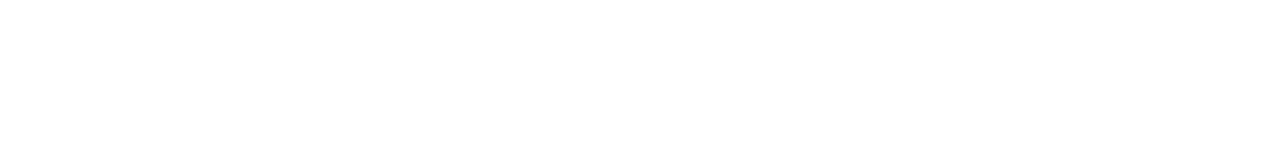
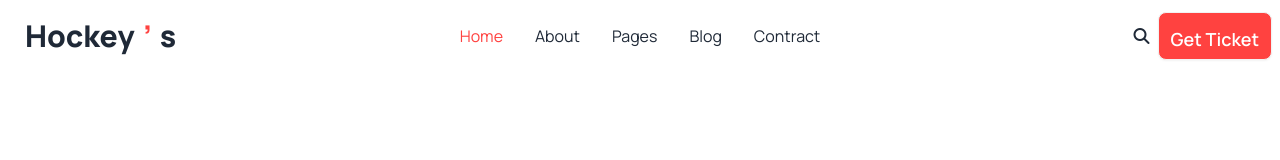
Before and after one commit to Ahmedturaj/B9A3-Hockeys, a plain HTML site: page index.html in a window 1280 px wide. Drawn offline with nearby package versions, Linux system fonts and the light colour scheme.

Commit message:
added navbar

```diff
--- a/index.html
+++ b/index.html
@@ -1,18 +1,69 @@
 <!DOCTYPE html>
-<html lang="en">
+<html data-theme="light" lang="en">
 
 <head>
     <meta charset="UTF-8">
     <meta name="viewport" content="width=device-width, initial-scale=1.0">
     <title>Hockey's</title>
+    <!-- font awesome link -->
+    <script src="https://kit.fontawesome.com/479f6b8171.js" crossorigin="anonymous"></script>
+    <!-- Google font Manrope -->
+    <link rel="preconnect" href="https://fonts.googleapis.com">
+    <link rel="preconnect" href="https://fonts.gstatic.com" crossorigin>
+    <link href="https://fonts.googleapis.com/css2?family=Manrope:wght@200..800&display=swap" rel="stylesheet">
+    <!-- Daisy UI link -->
+    <link href="https://cdn.jsdelivr.net/npm/daisyui@4.6.0/dist/full.min.css" rel="stylesheet" type="text/css" />
+    <script src="https://cdn.tailwindcss.com"></script>
+
+    <!-- font style -->
+    <style>
+        .font-manrope {
+            font-family: "Manrope", sans-serif;
+        }
+    </style>
+
 </head>
 
-<body>
+<body class="font-manrope">
     <!-- header-->
-    <header>
+    <header class="container mx-auto">
         <!-- nav -->
-        <nav>
-
+        <nav class="mb-10 lg:h-20">
+            <div class="navbar bg-base-100">
+                <div class="navbar-start">
+                    <div class="dropdown">
+                        <div tabindex="0" role="button" class="btn btn-ghost lg:hidden">
+                            <svg xmlns="http://www.w3.org/2000/svg" class="h-5 w-5" fill="none" viewBox="0 0 24 24"
+                                stroke="currentColor">
+                                <path stroke-linecap="round" stroke-linejoin="round" stroke-width="2"
+                                    d="M4 6h16M4 12h8m-8 6h16" />
+                            </svg>
+                        </div>
+                        <ul tabindex="0"
+                            class="menu menu-sm dropdown-content mt-3 z-[1] p-2 shadow bg-base-100 rounded-box w-52">
+                            <li class="text-[#FF4240] "><a>Home</a></li>
+                            <li class="hover:text-[#FF4240] "><a>About</a></li>
+                            <li class="hover:text-[#FF4240] "><a>Pages</a></li>
+                            <li class="hover:text-[#FF4240] "><a>Blog</a></li>
+                            <li class="hover:text-[#ff4240]"><a>Contract</a></li>
+                        </ul>
+                    </div>
+                    <a class="btn btn-ghost font-extrabold text-3xl">Hockey<span class="text-[#ff4240]">’</span>s</a>
+                </div>
+                <div class="navbar-center hidden lg:flex">
+                    <ul class="menu menu-horizontal px-1 text-base">
+                        <li class="text-[#FF4240] "><a>Home</a></li>
+                        <li class="hover:text-[#FF4240] "><a>About</a></li>
+                        <li class="hover:text-[#FF4240] "><a>Pages</a></li>
+                        <li class="hover:text-[#FF4240] "><a>Blog</a></li>
+                        <li class="hover:text-[#ff4240]"><a>Contract</a></li>
+                    </ul>
+                </div>
+                <div class="navbar-end gap-2">
+                    <i class="fa-solid fa-magnifying-glass hidden md:block lg:block"></i>
+                    <a class="btn bg-[#ff4240] text-lg p-3 text-center text-white hover:bg-red-500 hover:scale-105 hover:transition-all">Get Ticket</a>
+                </div>
+            </div>
         </nav>
     </header>
     <!-- main -->
```
Also changed, not shown: tailwind.config.js (added, +8 -0 lines).
